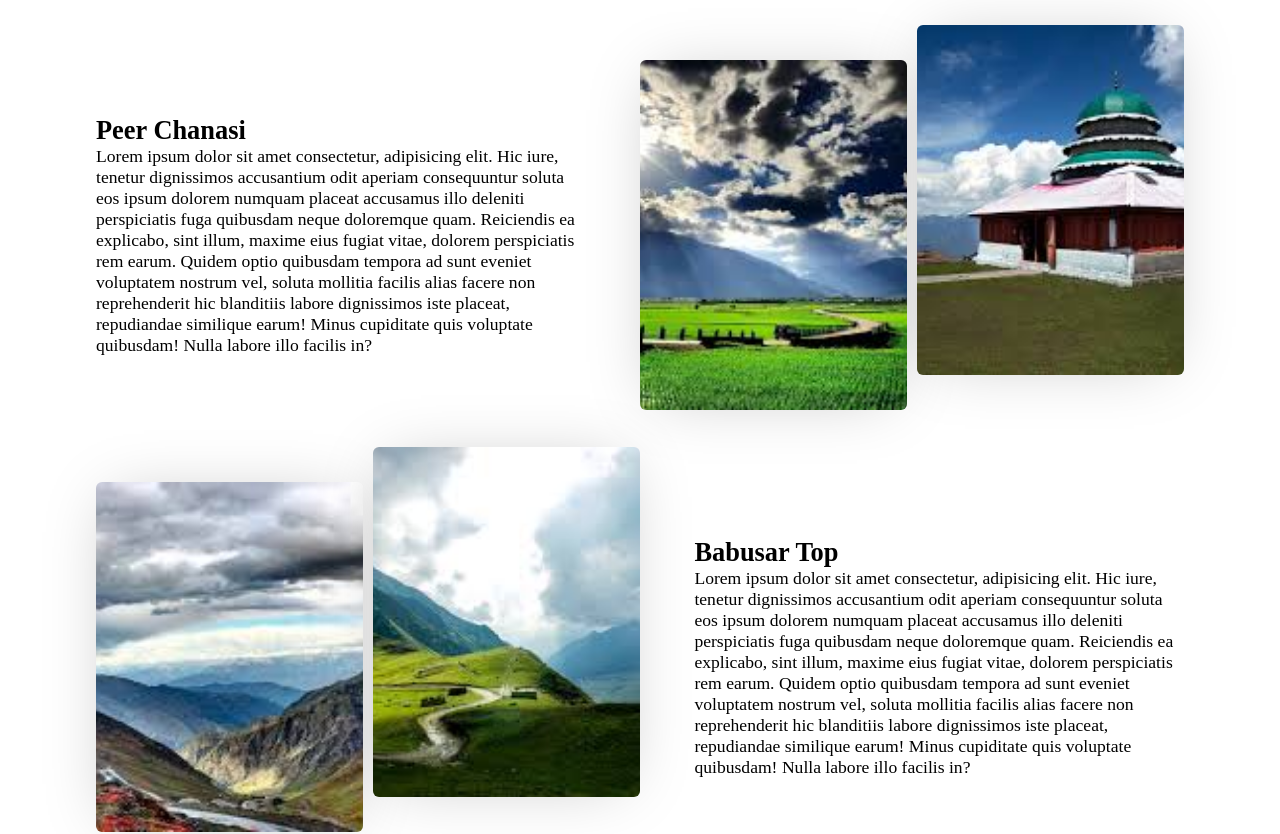
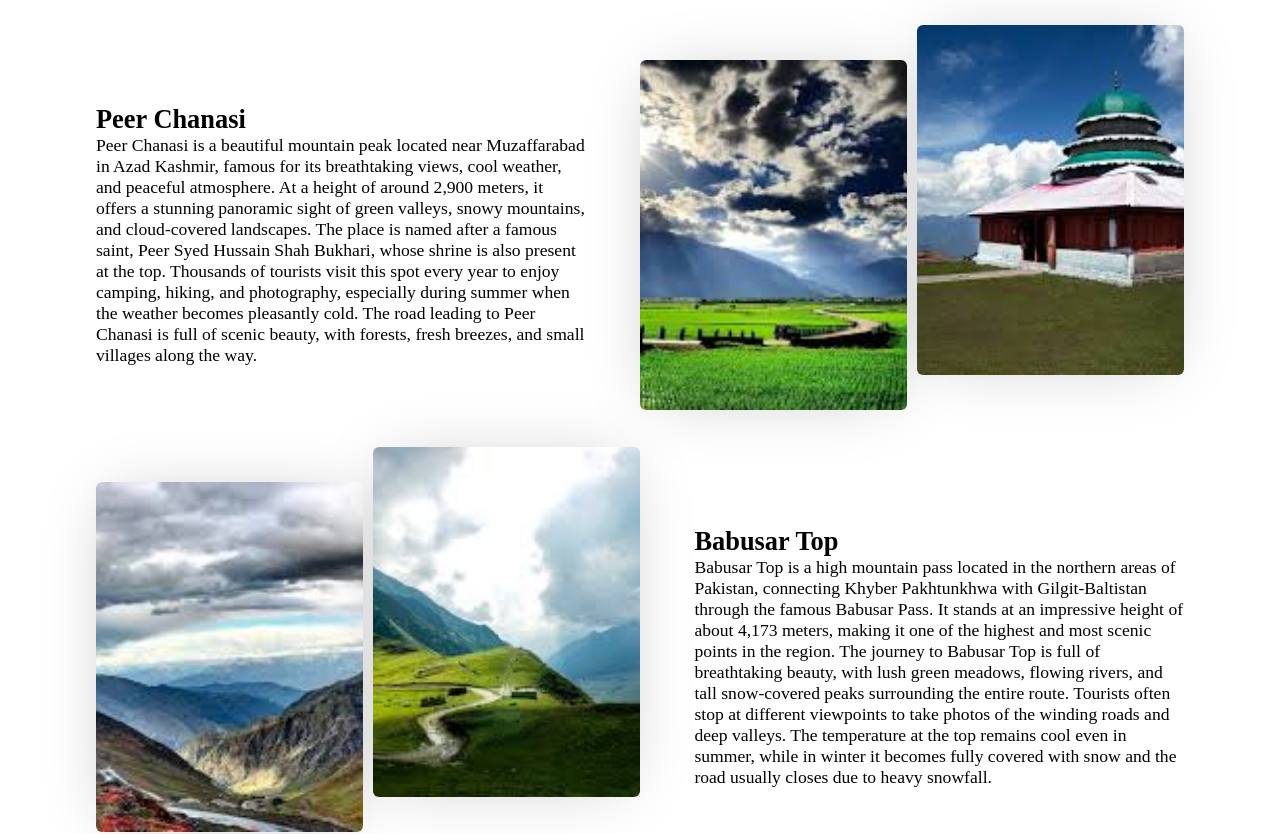
Before and after one commit to OmairAftab/Safar, a React (Vite) app: page / in a window 1280 px wide. Shown: the part 960-1794 px from the top of the page. Built offline with nearby package versions, Linux system fonts and the light colour scheme.

Commit message:
changed paragraph

```diff
--- a/src/Components/Destination.jsx
+++ b/src/Components/Destination.jsx
@@ -16,7 +16,7 @@ const Destination = () => {
 
 
     {/* 1ST COMPONENT */}
-    <DestinationData className="first-des" heading="Peer Chanasi" text="Lorem ipsum dolor sit amet consectetur, adipisicing elit. Hic iure, tenetur dignissimos accusantium odit aperiam consequuntur soluta eos ipsum dolorem numquam placeat accusamus illo deleniti perspiciatis fuga quibusdam neque doloremque quam. Reiciendis ea explicabo, sint illum, maxime eius fugiat vitae, dolorem perspiciatis rem earum. Quidem optio quibusdam tempora ad sunt eveniet voluptatem nostrum vel, soluta mollitia facilis alias facere non reprehenderit hic blanditiis labore dignissimos iste placeat, repudiandae similique earum! Minus cupiditate quis voluptate quibusdam! Nulla labore illo facilis in?"
+    <DestinationData className="first-des" heading="Peer Chanasi" text="Peer Chanasi is a beautiful mountain peak located near Muzaffarabad in Azad Kashmir, famous for its breathtaking views, cool weather, and peaceful atmosphere. At a height of around 2,900 meters, it offers a stunning panoramic sight of green valleys, snowy mountains, and cloud-covered landscapes. The place is named after a famous saint, Peer Syed Hussain Shah Bukhari, whose shrine is also present at the top. Thousands of tourists visit this spot every year to enjoy camping, hiking, and photography, especially during summer when the weather becomes pleasantly cold. The road leading to Peer Chanasi is full of scenic beauty, with forests, fresh breezes, and small villages along the way."
     img1={img11}
     img2={img22}
     />
@@ -24,7 +24,7 @@ const Destination = () => {
 
 
     {/* 2ND COMPONENT */}
-    <DestinationData className="first-des-rev" heading="Babusar Top" text="Lorem ipsum dolor sit amet consectetur, adipisicing elit. Hic iure, tenetur dignissimos accusantium odit aperiam consequuntur soluta eos ipsum dolorem numquam placeat accusamus illo deleniti perspiciatis fuga quibusdam neque doloremque quam. Reiciendis ea explicabo, sint illum, maxime eius fugiat vitae, dolorem perspiciatis rem earum. Quidem optio quibusdam tempora ad sunt eveniet voluptatem nostrum vel, soluta mollitia facilis alias facere non reprehenderit hic blanditiis labore dignissimos iste placeat, repudiandae similique earum! Minus cupiditate quis voluptate quibusdam! Nulla labore illo facilis in?"
+    <DestinationData className="first-des-rev" heading="Babusar Top" text="Babusar Top is a high mountain pass located in the northern areas of Pakistan, connecting Khyber Pakhtunkhwa with Gilgit-Baltistan through the famous Babusar Pass. It stands at an impressive height of about 4,173 meters, making it one of the highest and most scenic points in the region. The journey to Babusar Top is full of breathtaking beauty, with lush green meadows, flowing rivers, and tall snow-covered peaks surrounding the entire route. Tourists often stop at different viewpoints to take photos of the winding roads and deep valleys. The temperature at the top remains cool even in summer, while in winter it becomes fully covered with snow and the road usually closes due to heavy snowfall."
     img1={img33}
     img2={img44}
     />
```
